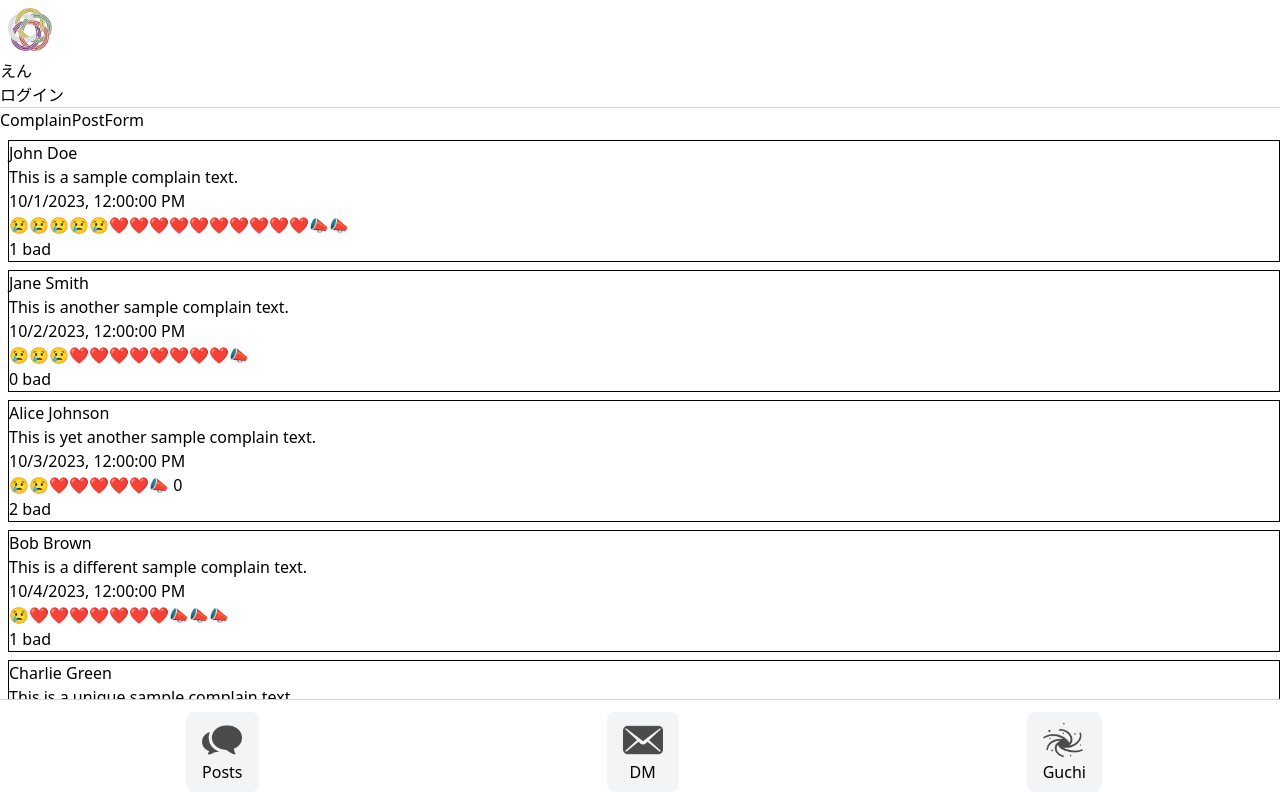
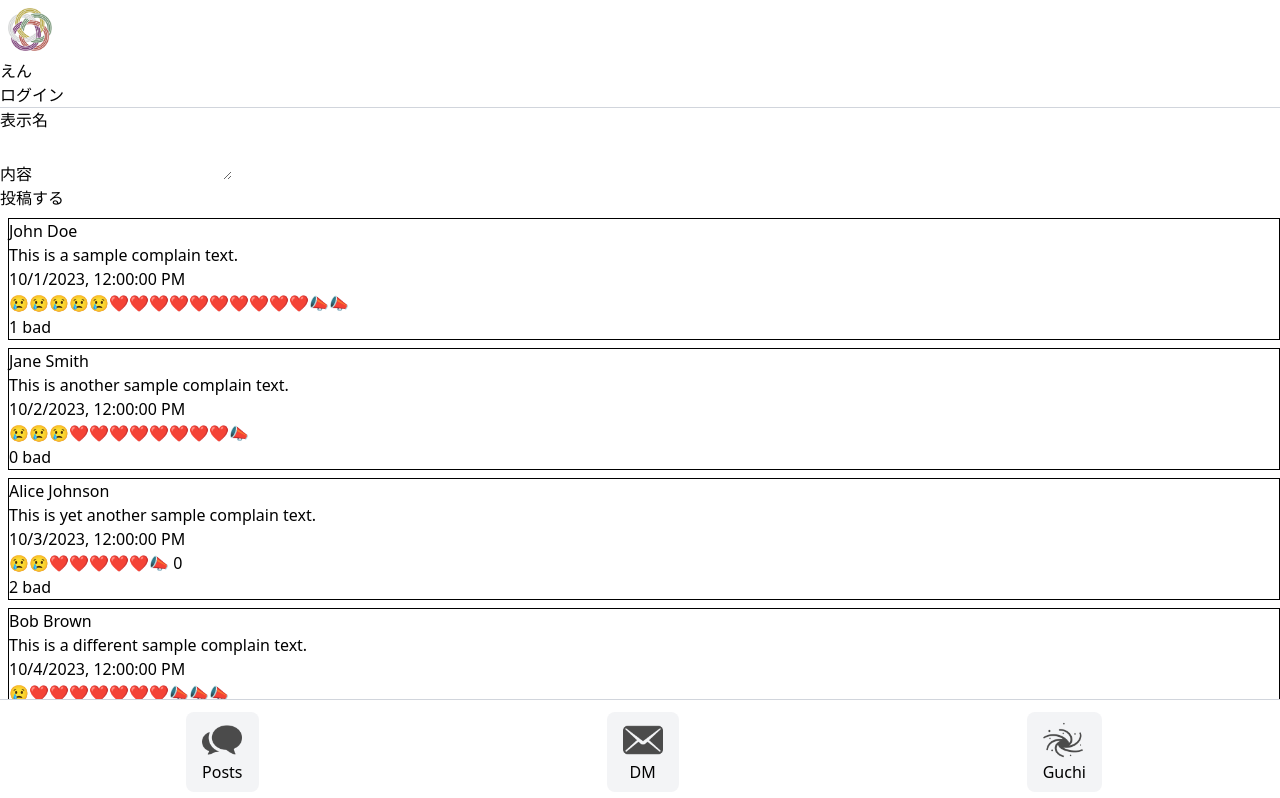
Before and after one commit to Shunsuke0205/message-board-site-on-vercel, a Next.js app: page /complain in a window 1280 px wide. Shown: the top 798 px of the page. Built offline with nearby package versions, Linux system fonts and the light colour scheme; no server answers; the database is empty.

Commit message:
impl: complain post form. SUCCEED in add to Supabase!

```diff
--- a/src/app/complain/ComplainPostForm.tsx
+++ b/src/app/complain/ComplainPostForm.tsx
@@ -1,8 +1,81 @@
-import React from "react"
+"use client"
+
+import { createClient } from "@/utils/supabase/client";
+import React, { useEffect, useState } from "react"
+
 
 const ComplainPostForm = () => {
+  const [name, setName] = useState("");
+  const [body, setBody] = useState("");
+  let userId: string | null;
+
+  useEffect(() => {
+    const fetchUser = async () => {
+      const supabase = createClient();
+      const { data, error } = await supabase.auth.getUser();
+      if (error || !data?.user) {
+        console.error("Error fetching user in ComplainPostForm:", error);
+        return;
+      } else {
+        setName(data.user.id);
+        userId = data.user.id;
+      }
+    };
+
+    fetchUser();
+  }, []);
+
+
+  const handleSubmit = async (e: React.FormEvent) => {
+    e.preventDefault();
+    const supabase = createClient();
+    const { data, error } = await supabase
+      .from("complain")
+      .insert([{
+        posted_by: name,
+        text: body,
+        tears: 1,
+        good: 1,
+        cheer: 1,
+        bad: 0,
+      }]);
+    if (error) {
+      console.error("Error inserting complain:", error);
+    } else {
+      console.log("Complain inserted:", data);
+    }
+  };
   return (
-    <div>ComplainPostForm</div>
+    <form>
+      <div>
+        <label htmlFor="name">
+          表示名
+        </label>
+        <input
+          id="name"
+          type="text"
+          value={name}
+          onChange={(e) => setName(e.target.value)}
+        />
+      </div>
+      <div>
+        <label htmlFor="body">
+          内容
+        </label>
+        <textarea
+          id="body"
+          value={body}
+          onChange={(e) => setBody(e.target.value)}
+        />
+      </div>
+      <button
+        type="submit"
+        onClick={handleSubmit}
+        className="cursor-pointer"
+      >
+        投稿する
+      </button>
+    </form>
   )
 }
 
```
